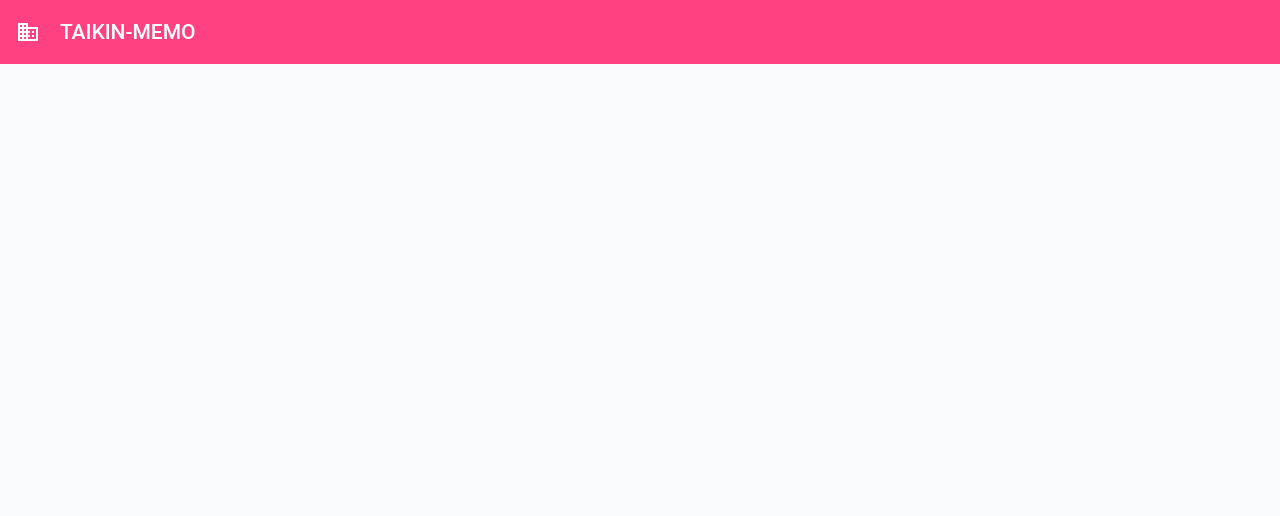
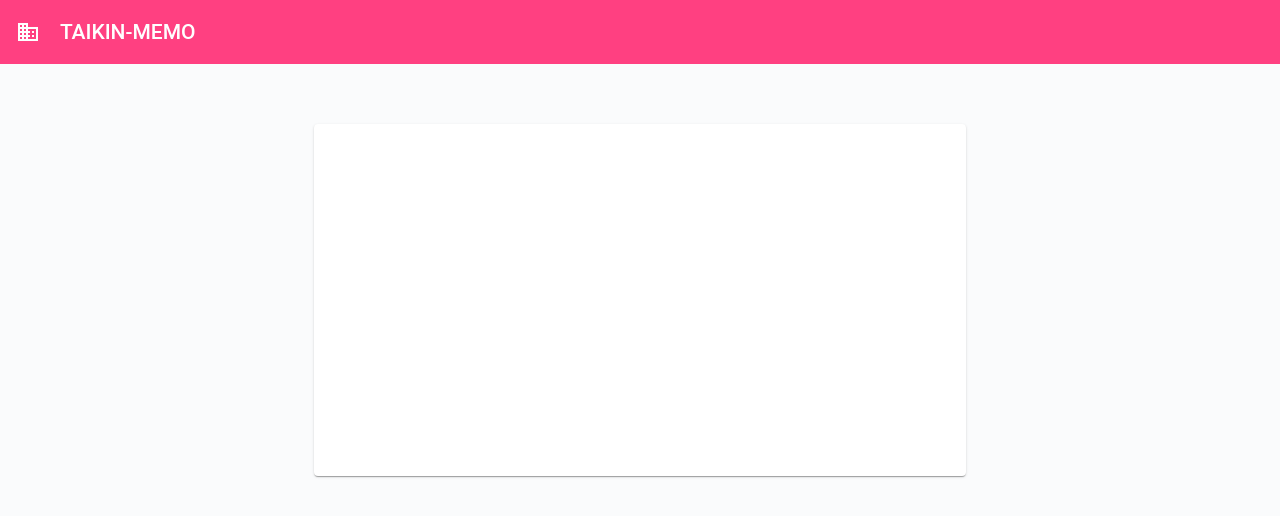
Before and after one commit to l08084/kintai, an Angular app: page / in a window 1280 px wide. Shown: the top 516 px of the page. Built offline with nearby package versions, Linux system fonts and the light colour scheme.

Commit message:
add card

```diff
--- a/src/app/app.component.html
+++ b/src/app/app.component.html
@@ -1 +1,4 @@
 <app-header></app-header>
+<div class="wrapper">
+  <app-kintai-card></app-kintai-card>
+</div>
--- a/src/app/app.component.scss
+++ b/src/app/app.component.scss
@@ -0,0 +1,3 @@
+.wrapper {
+  padding: 60px 20px;
+}
--- a/src/app/component/header/header.component.scss
+++ b/src/app/component/header/header.component.scss
@@ -5,7 +5,7 @@ mat-toolbar {
 
     .title {
       margin-left: 20px;
-      font-size: 21px
+      font-size: 21px;
     }
 
     .header-icon {
--- a/src/app/component/kintai-card/kintai-card.component.html
+++ b/src/app/component/kintai-card/kintai-card.component.html
@@ -1,3 +1,6 @@
-<p>
-  kintai-card works!
-</p>
+<div class="wrapper">
+  <mat-card class="time-card">
+    <mat-card-content>
+    </mat-card-content>
+  </mat-card>
+</div>
--- a/src/app/component/kintai-card/kintai-card.component.scss
+++ b/src/app/component/kintai-card/kintai-card.component.scss
@@ -0,0 +1,11 @@
+.wrapper {
+  display: flex;
+  justify-content: center;
+
+  .time-card {
+    width: 50%;
+    height: 60%;
+    min-width: 220px;
+    min-height: 320px;
+  }
+}
```
